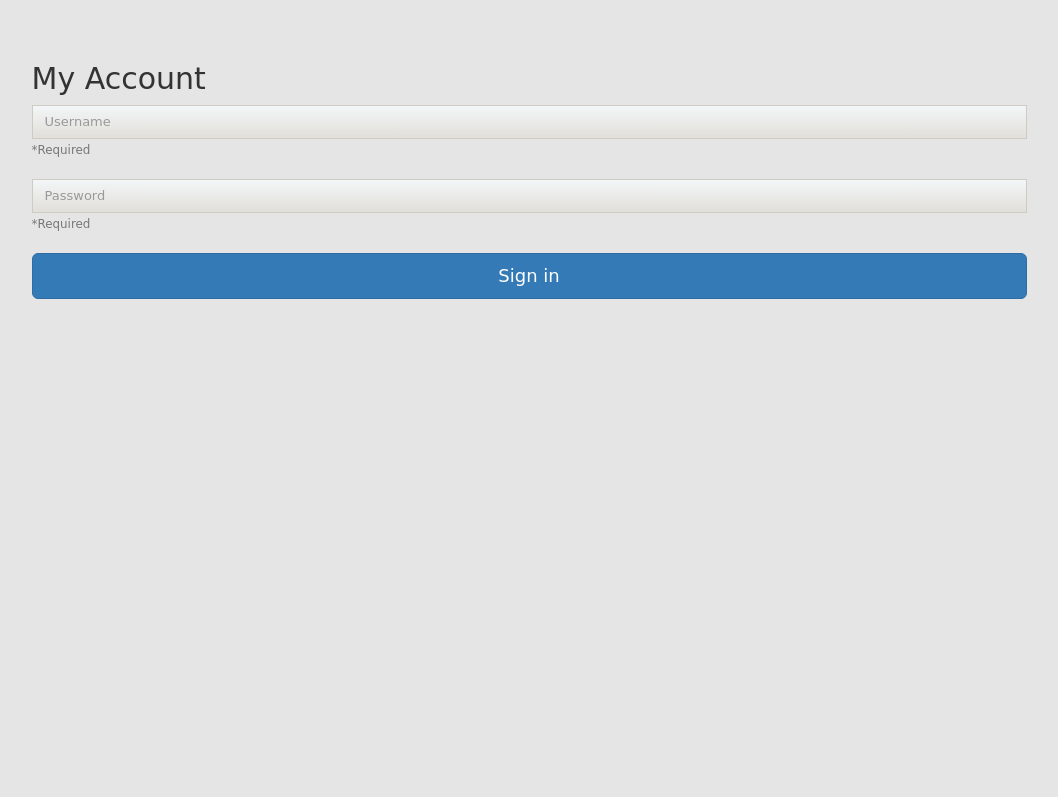
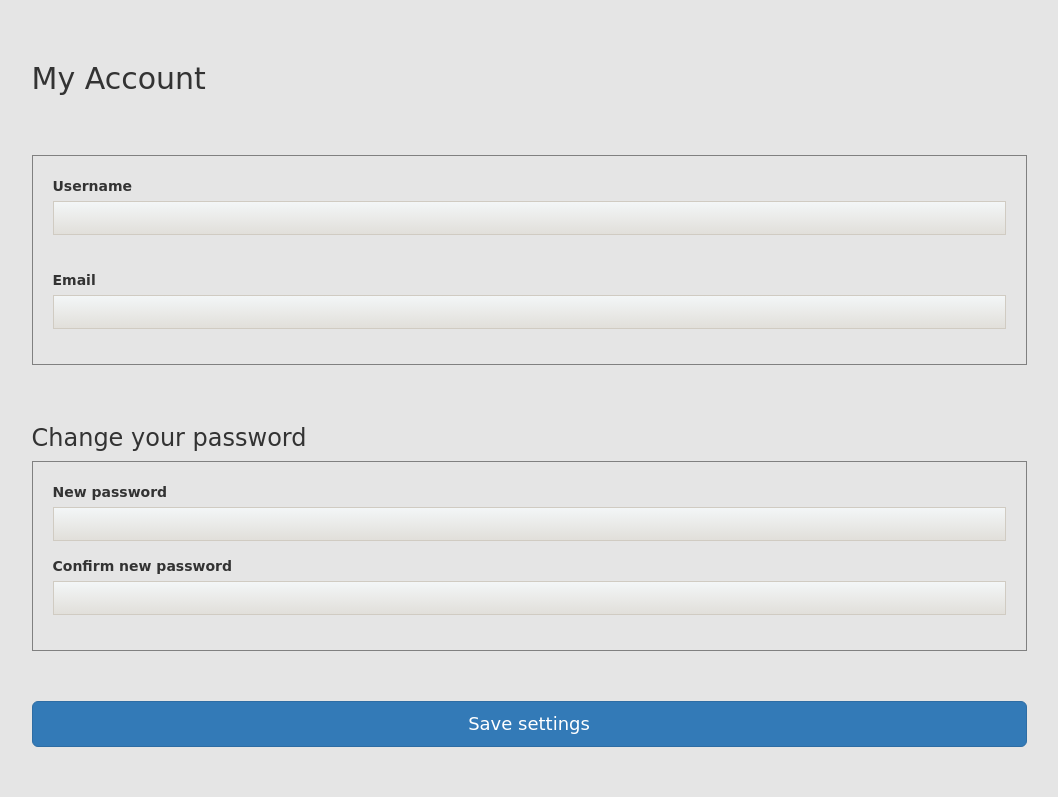
Before and after one commit to DarkmatterVale/Haiku-Configuration-Repo, a Django app: page /my_account in a window 1280 px wide. Shown: the part 51-848 px from the top of the page, without its empty margins (111-1169 px from the left). Run offline with Django 3.2, Linux system fonts and the light colour scheme; parts of the project's set-up code (start-up, migrations or seed data) failed here and were passed over; some libraries are stand-ins or nearby versions.

Commit message:
Add account editing

```diff
--- a/gettingstarted/urls.py
+++ b/gettingstarted/urls.py
@@ -36,4 +36,5 @@ urlpatterns = [
     url(r'^signup', hello.views.authenticate_signup, name='authenticateSignUp'),
     url(r'^logout', hello.views.logout, name='logout'),
     url(r'^my_account', hello.views.my_account, name='my_account'),
+    url(r'^edit_account', hello.views.edit_account, name='edit_account'),
 ]
--- a/hello/templates/my_account.html
+++ b/hello/templates/my_account.html
@@ -57,22 +57,47 @@
                 {% endfor %}
                 {% endif %}
             </div>
-      <div class="pad-item-list center-list-item row">
-        <form class="col s12" action="{% url 'authenticateLogin' %}" method="post">
-            {% csrf_token %}
+
+
+        <div class="pad-item-list center-list-item row">
             <h2 class="form-signin-heading">My Account</h2>
-            <input type="email" name="login_email" class="form-control" placeholder="Username" required autofocus>
-            <small class="text-muted">*Required</small>
-            <br><br>
+            <div class="padtop-5"></div>
 
-            <input type="password" name="login_password" class="form-control" placeholder="Password" required>
-            <small class="text-muted">*Required</small>
-            <br><br>
+            <form class="col s12" action="{% url 'edit_account' %}" method="post">
+                {% csrf_token %}
 
-            <button class="btn btn-lg btn-primary btn-block" type="submit">Sign in</button>
+                <div style="border: 1px solid grey; padding: 2rem;">
+                    <fieldset class="form-group">
+                        <label for="username">Username</label>
+                        <input type="text" id="username" class="form-control" placeholder="{{ current_user.username }}" disabled>
+                    </fieldset>
+                    <br>
+
+                    <fieldset class="form-group">
+                        <label for="email">Email</label>
+                        <input type="email" id="email" class="form-control" placeholder="{{ current_user.email }}" disabled>
+                    </fieldset>
+                </div>
+                <br><br>
+
+                <h3>Change your password</h3>
+                <div style="border: 1px solid grey; padding: 2rem;">
+                    <fieldset class="form-group">
+                        <label for="new_password">New password</label>
+                        <input type="password" name="new_password" id="new_password" class="form-control" placeholder="">
+                    </fieldset>
+                    <fieldset class="form-group">
+                        <label for="new_password_conf">Confirm new password</label>
+                        <input type="password" name="new_password_conf" id="new_password_conf" class="form-control" placeholder="">
+                    </fieldset>
+                </div>
+                <div class="padtop-5"></div>
+
+                <button class="btn btn-lg btn-primary btn-block" type="submit">Save settings</button>
+            </form>
+
             <div class="padtop-5"></div>
-        </form>
-      </div> <!-- /container -->
+        </div> <!-- /container -->
     </div>
   </body>
 </html>
--- a/hello/view_modules/authenticate.py
+++ b/hello/view_modules/authenticate.py
@@ -19,7 +19,27 @@ def signup_index_view(request):
     return render(request, 'signup.html', {})
 
 def my_account_view(request):
-    return render(request, 'my_account.html', {})
+    context = {
+        'current_user' : request.user
+    }
+
+    return render(request, 'my_account.html', context)
+
+def edit_account_view(request):
+    try:
+        password = request.POST.get('new_password')
+        password_confirmation = request.POST.get('new_password_conf')
+
+        if password == password_confirmation:
+            current_user = request.user
+            current_user.set_password(password)
+            current_user.save()
+
+        messages.success(request, 'Saved account changes successfully')
+    except:
+        messages.error(request, 'Could not save account changes...Please try again')
+
+    return HttpResponseRedirect(reverse('index'))
 
 def authenticate_user_login_view(request):
     username = password = ""
--- a/hello/views.py
+++ b/hello/views.py
@@ -59,6 +59,12 @@ def my_account(request):
     Load page containing account info
     """
     return my_account_view(request)
+
+def edit_account(request):
+    """
+    Give the user the functionality to alter the settings of their account
+    """
+    return edit_account_view(request)
 
 
 # Component
```
Also changed, not shown: db.sqlite3.
